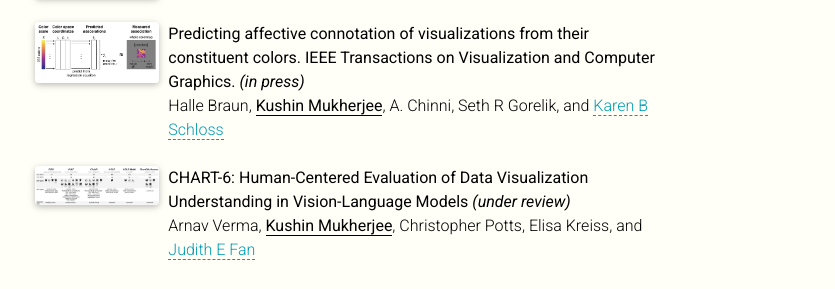
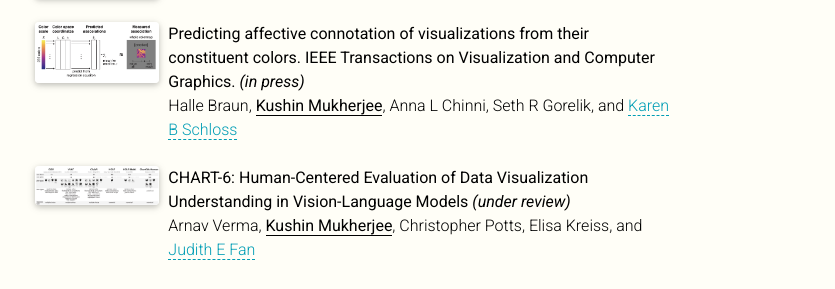
Before and after one commit to kushinm/kushinm.github.io, a Jekyll site: the page built from publications.md, in a window 1280 px wide and 900 px high. Shown: the part 425-714 px from the top of the window, without its empty margins (220-1055 px from the left). Built offline with Jekyll 4.4.1, drawn with Linux system fonts in a browser that asks for light colours; a style sheet for code colours, icons or effects is not loaded.

Commit message:
more data updates

```diff
--- a/_data/publications.yml
+++ b/_data/publications.yml
@@ -58,7 +58,7 @@
   authors:
     - {first: Halle, last: Braun}
     - {first: Kushin, last: Mukherjee}
-    - {first: "A.", last: Chinni}
+    - {first: Anna L, last: Chinni}
     - {first: Seth R, last: Gorelik}
     - {first: Karen B, last: Schloss}
   year: pre-pub
```
